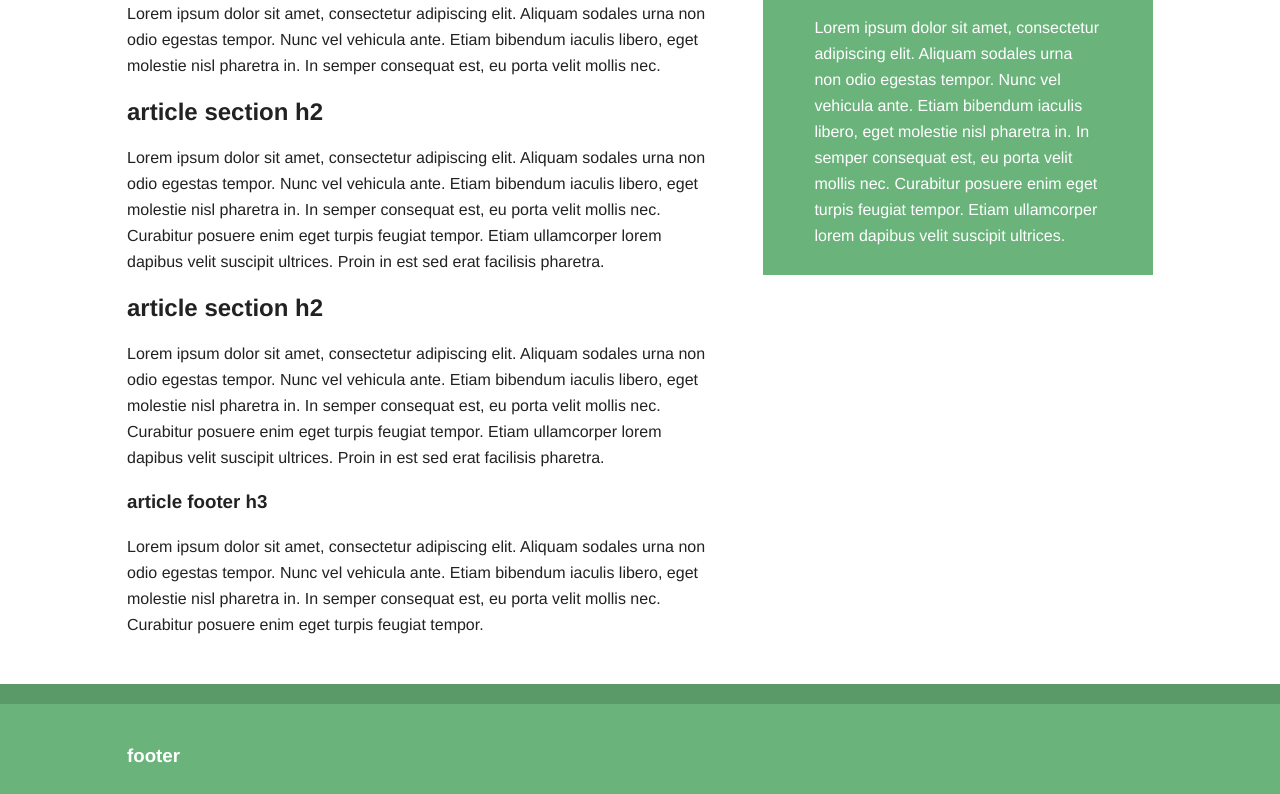
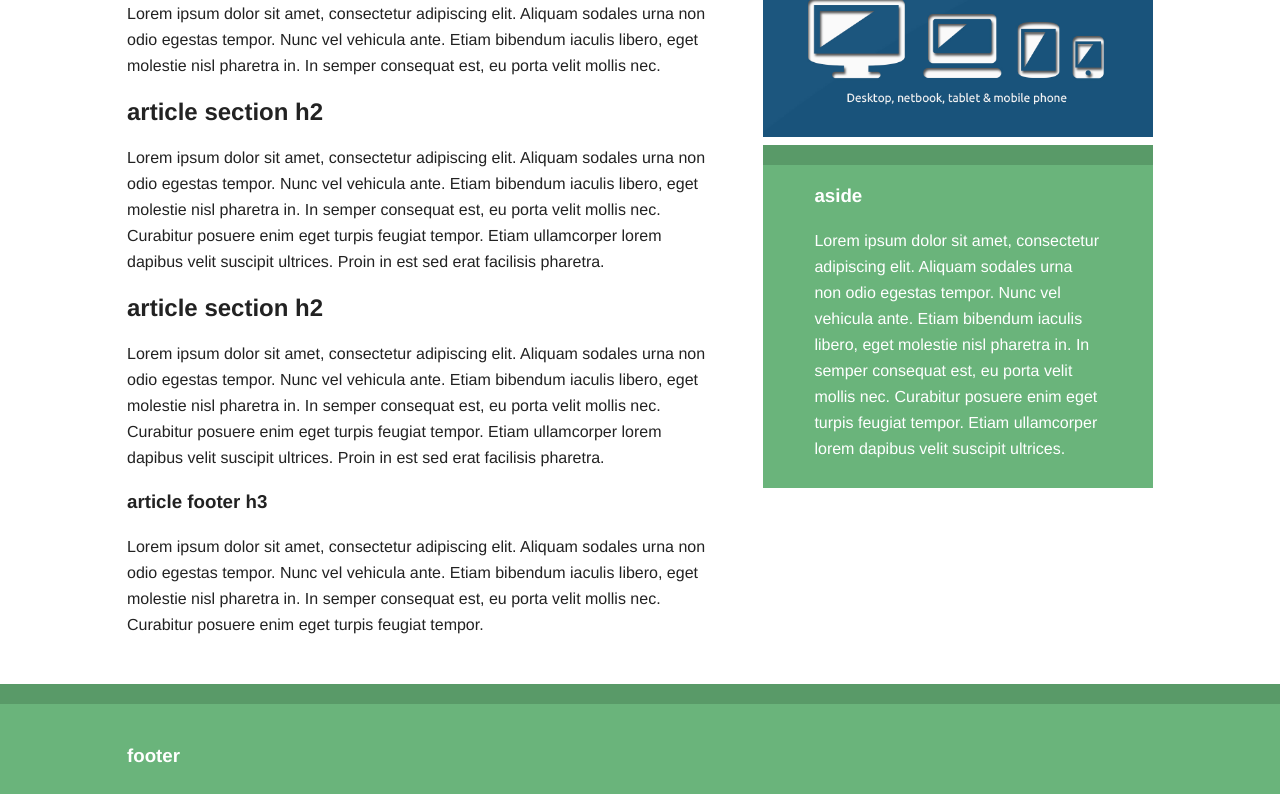
Before and after one commit to cafrinko/Responsive-Design, a plain HTML site: page index.html in a window 1280 px wide. Shown: the part 194-988 px from the top of the page. Drawn offline with Linux system fonts and the light colour scheme.

Commit message:
add image to Treehouse lesson to be sized similarly to the aside

```diff
--- a/css/main.css
+++ b/css/main.css
@@ -77,6 +77,10 @@ nav a:hover {
   font-size: 2em;
 }
 
+img {
+    max-width: 100%;
+}
+
 .main aside {
   color: white;
   padding: 0px 5% 10px;
@@ -133,6 +137,11 @@ Media Queries
     width: 57%;
   }
 
+  .responsiveDesign {
+    float: right;
+    width: 38%;
+  }
+
   .main aside {
     float: right;
     width: 38%;
--- a/index.html
+++ b/index.html
@@ -45,6 +45,10 @@
                     </footer>
                 </article>
 
+                <div class="responsiveDesign">
+                  <img src="images/responsiveDesign.jpg" alt="Different Size Screens"/>
+                </div>
+
                 <aside>
                     <h3>aside</h3>
                     <p>Lorem ipsum dolor sit amet, consectetur adipiscing elit. Aliquam sodales urna non odio egestas tempor. Nunc vel vehicula ante. Etiam bibendum iaculis libero, eget molestie nisl pharetra in. In semper consequat est, eu porta velit mollis nec. Curabitur posuere enim eget turpis feugiat tempor. Etiam ullamcorper lorem dapibus velit suscipit ultrices.</p>
```
Also changed, not shown: images/responsiveDesign.jpg (added), images/responsiveDesign.png (added).
